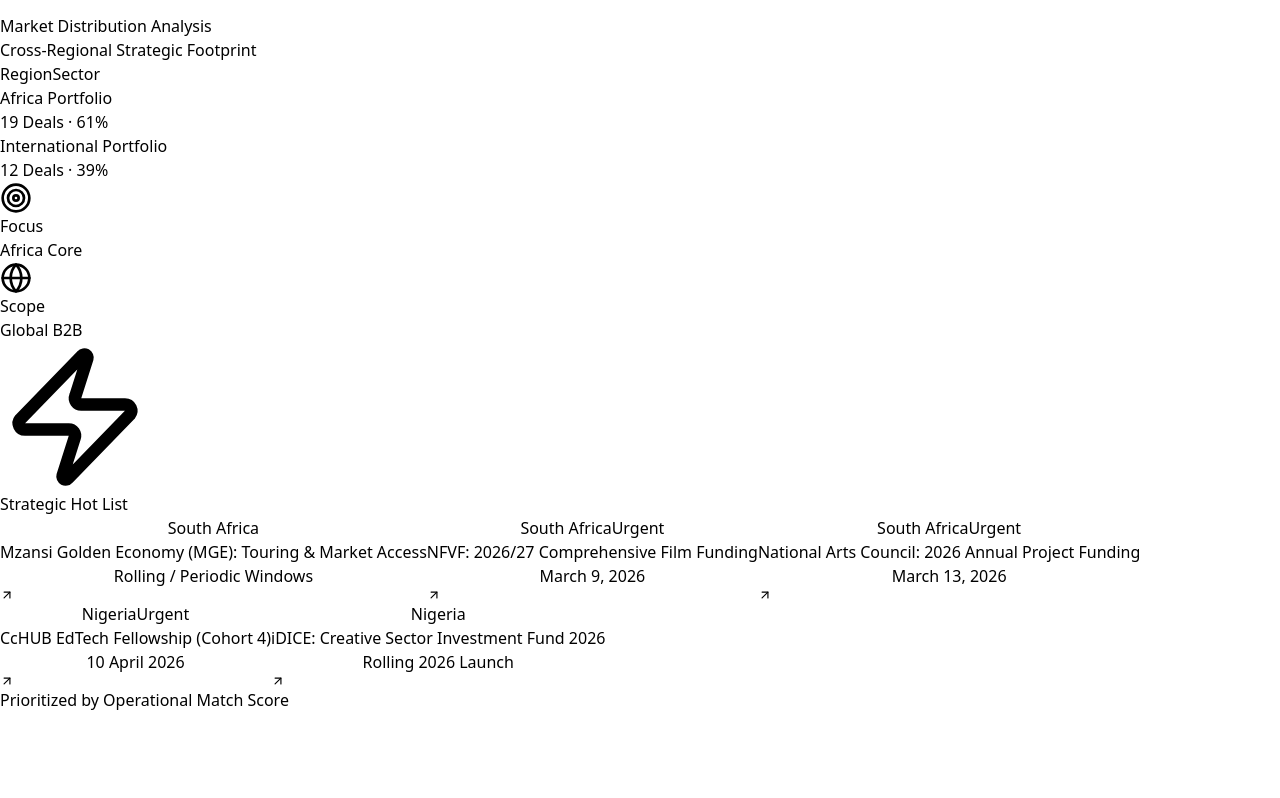
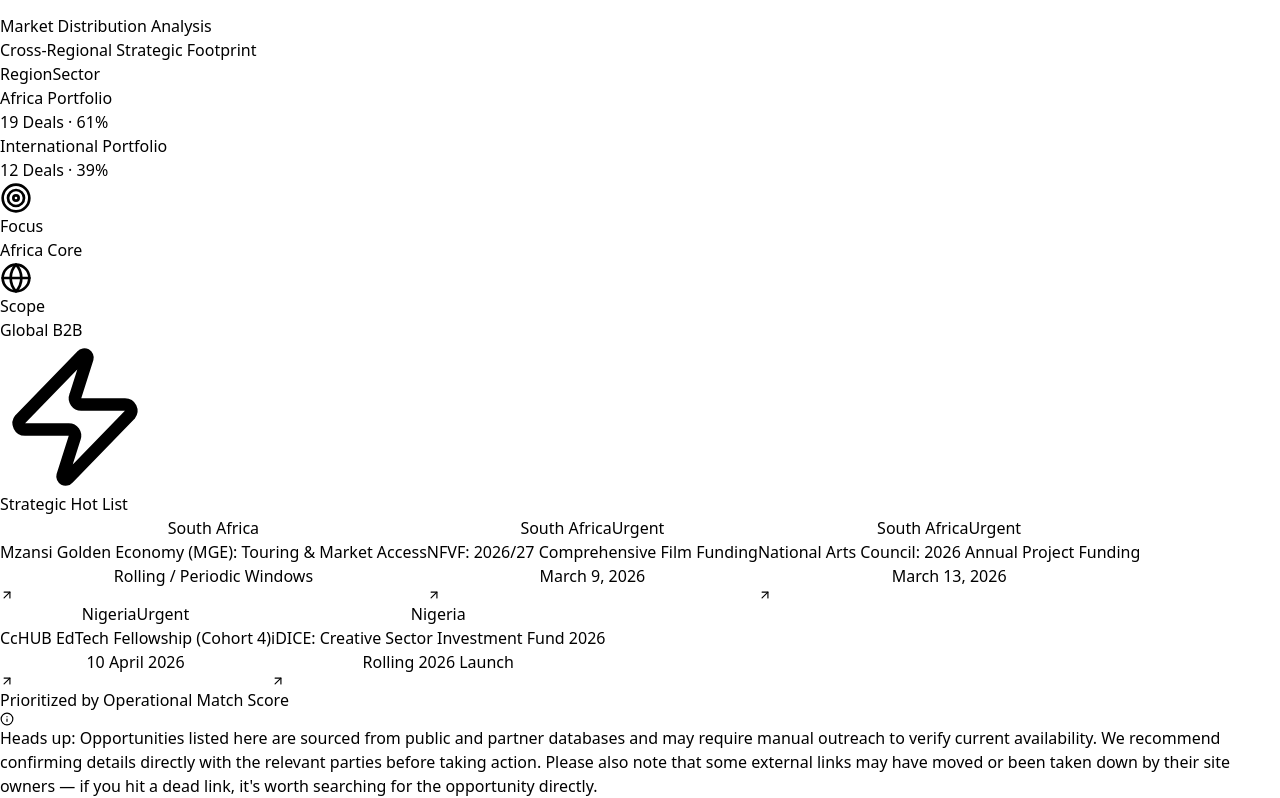
Before and after one commit to alxcreativeeconomy/creative-opportunity-platform, a React (Vite) app: page / in a window 1280 px wide. Shown: the part 1472-2270 px from the top of the page. Before the commit the page ends 2184 px from the top, so only its background shows below. Built offline with nearby package versions, Linux system fonts and the light colour scheme.

Commit message:
added disclaimer footer

```diff
--- a/src/App.jsx
+++ b/src/App.jsx
@@ -1,5 +1,5 @@
 import React, { useState, useEffect } from 'react';
-import { Loader2, Menu, Bell, UserCircle } from 'lucide-react';
+import { Loader2, Menu, Bell, UserCircle, Info } from 'lucide-react';
 import { DATABASE_SOURCE, REGION_TABS } from './data/opportunities';
 import { getVerificationData } from './data/registry';
 import Sidebar from './components/Sidebar';
@@ -28,7 +28,7 @@ const App = () => {
       else setIsSidebarOpen(false);
     };
     window.addEventListener('resize', handleResize);
-    handleResize(); // Initial check
+    handleResize();
     return () => window.removeEventListener('resize', handleResize);
   }, []);
 
@@ -115,7 +115,7 @@ const App = () => {
           </div>
         </header>
 
-        {/* Content Area with Desktop Constraints */}
+        {/* Content Area */}
         <div className="flex-1 overflow-y-auto scrollbar-hide">
           <div className="max-w-[1600px] mx-auto p-6 lg:p-10">
             {isLoading ? (
@@ -163,6 +163,20 @@ const App = () => {
             )}
           </div>
         </div>
+
+        {/* Sticky Disclaimer Footer */}
+        <footer className="shrink-0 bg-white/80 backdrop-blur-md border-t border-slate-200 px-6 lg:px-10 py-3 z-20">
+          <div className="max-w-[1600px] mx-auto flex items-start gap-3">
+            <div className="shrink-0 mt-0.5">
+              <Info size={14} className="text-emerald-500" />
+            </div>
+            <p className="text-[11px] text-slate-400 leading-relaxed">
+              <span className="font-bold text-slate-500">Heads up:</span> Opportunities listed here are sourced from public and partner databases and may require manual outreach to verify current availability.
+              We recommend confirming details directly with the relevant parties before taking action.
+              Please also note that some external links may have moved or been taken down by their site owners — if you hit a dead link, it's worth searching for the opportunity directly.
+            </p>
+          </div>
+        </footer>
       </main>
     </div>
   );
```
